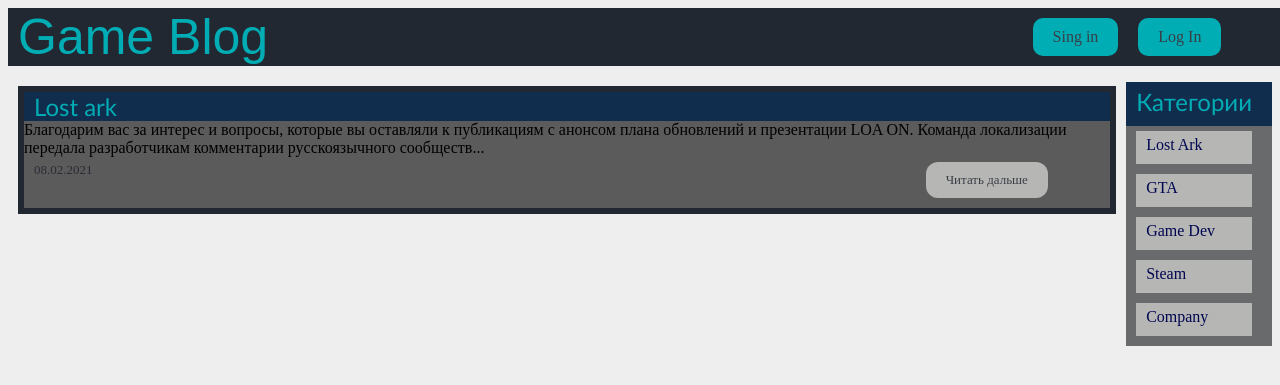
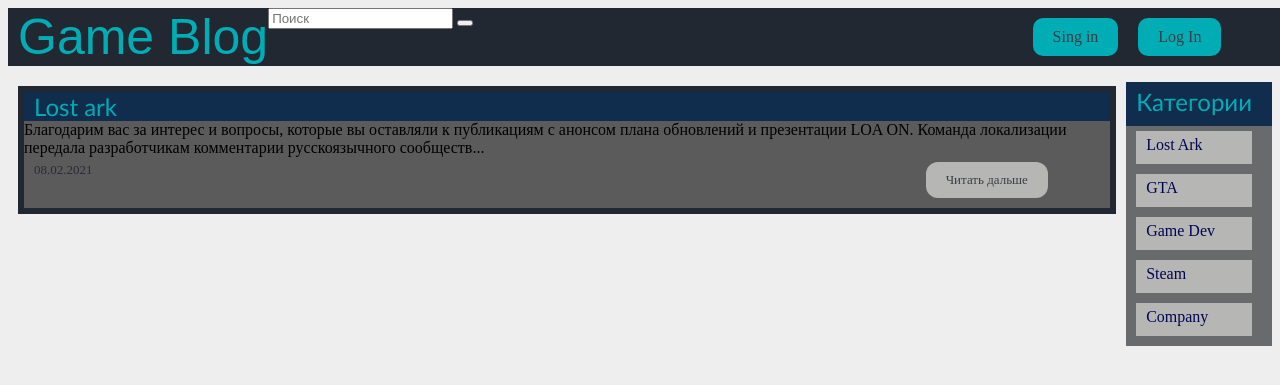
Before and after one commit to 51Sirius/game_blog, a Flask app: page /categories/1 in a window 1280 px wide. Shown: the top 385 px of the page. Run offline with Flask 2, Linux system fonts and the light colour scheme.

Commit message:
add search form in base.html

```diff
--- a/templates/base.html
+++ b/templates/base.html
@@ -15,6 +15,12 @@
 <body>
 <header>
     <a href="{{ url_for('homepage') }}" class="logo">Game Blog</a>
+    <form class="" action="{{ url_for('search') }}">
+        <input name="text" class="" type="search" placeholder="Поиск" aria-label="Поиск">
+        <button class="" type="submit">
+            <i class=""></i>
+        </button>
+    </form>
     <but>
         <a class="buttons" href="singin.html">Sing in</a>
         <a class="buttons" href="login.html">Log In</a>
```
